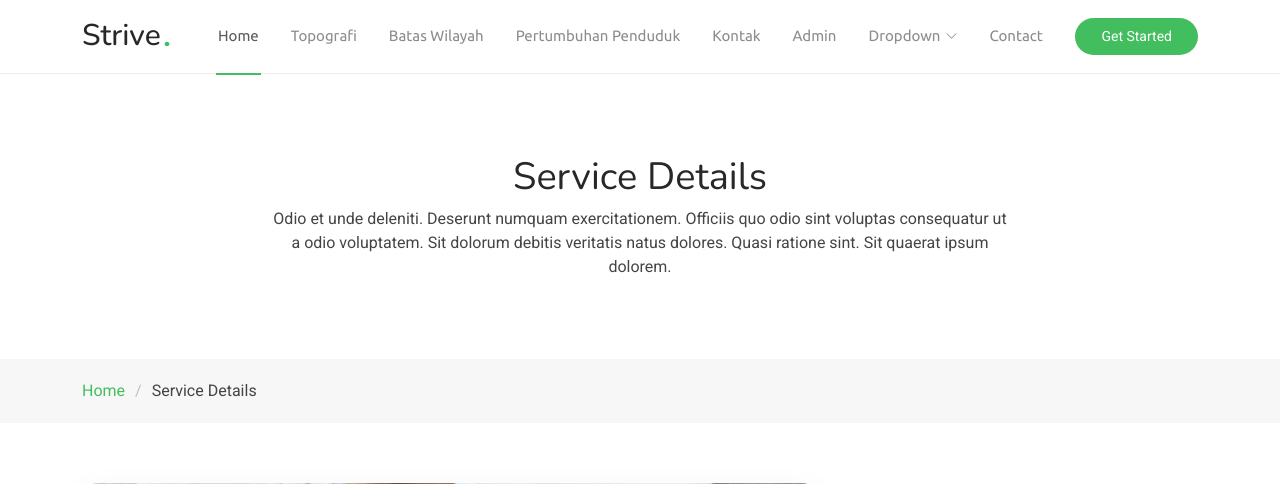
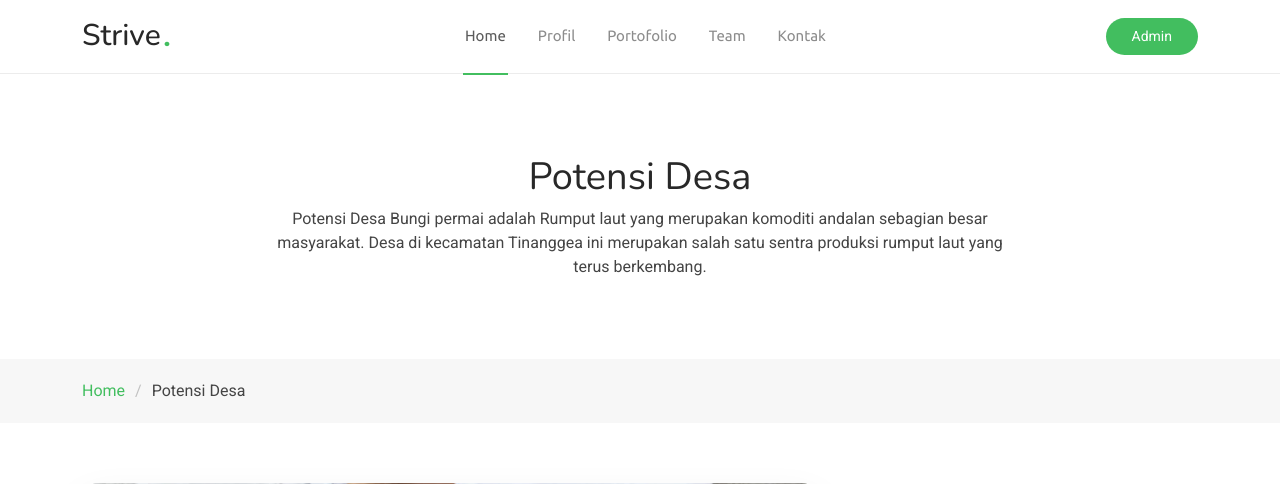
Before and after one commit to Rqq-al22/Web_pakB, a PHP site: page /strive/service-details3.php in a window 1280 px wide. Shown: the top 484 px of the page. Run offline with PHP 8.4, Linux system fonts and the light colour scheme; data comes from the database, SQL or seed files in the repository.

Commit message:
service-details3.php

```diff
--- a/strive/service-details3.php
+++ b/strive/service-details3.php
@@ -53,34 +53,15 @@
      <nav id="navmenu" class="navmenu">
         <ul>
           <li><a href="#hero" class="active">Home</a></li>
-          <li><a href="#about">Topografi</a></li>
-          <li><a href="#services">Batas Wilayah</a></li>
-          <li><a href="#portfolio">Pertumbuhan Penduduk</a></li>
-          <li><a href="#pricing">Kontak</a></li>
-          <li><a href="blog.html">Admin</a></li>
-          <li class="dropdown"><a href="#"><span>Dropdown</span> <i class="bi bi-chevron-down toggle-dropdown"></i></a>
-            <ul>
-              <li><a href="#">Dropdown 1</a></li>
-              <li class="dropdown"><a href="#"><span>Deep Dropdown</span> <i class="bi bi-chevron-down toggle-dropdown"></i></a>
-                <ul>
-                  <li><a href="#">Deep Dropdown 1</a></li>
-                  <li><a href="#">Deep Dropdown 2</a></li>
-                  <li><a href="#">Deep Dropdown 3</a></li>
-                  <li><a href="#">Deep Dropdown 4</a></li>
-                  <li><a href="#">Deep Dropdown 5</a></li>
-                </ul>
-              </li>
-              <li><a href="#">Dropdown 2</a></li>
-              <li><a href="#">Dropdown 3</a></li>
-              <li><a href="#">Dropdown 4</a></li>
-            </ul>
-          </li>
-          <li><a href="#contact">Contact</a></li>
+          <li><a href="#services">Profil</a></li>
+          <li><a href="#portfolio">Portofolio</a></li>
+          <li><a href="#team">Team</a></li>
+          <li><a href="#contact">Kontak</a></li>
         </ul>
         <i class="mobile-nav-toggle d-xl-none bi bi-list"></i>
       </nav>
 
-      <a class="cta-btn" href="#about">Get Started</a>
+      <a class="cta-btn" href="#about">Admin</a>
 
     </div>
   </header>
@@ -93,12 +74,9 @@
         <div class="container">
           <div class="row d-flex justify-content-center text-center">
             <div class="col-lg-8">
-              <h1 class="heading-title">Service Details</h1>
+              <h1 class="heading-title">Potensi Desa</h1>
               <p class="mb-0">
-                Odio et unde deleniti. Deserunt numquam exercitationem. Officiis quo
-                odio sint voluptas consequatur ut a odio voluptatem. Sit dolorum
-                debitis veritatis natus dolores. Quasi ratione sint. Sit quaerat
-                ipsum dolorem.
+                Potensi Desa Bungi permai adalah Rumput laut yang merupakan komoditi andalan sebagian besar masyarakat. Desa di kecamatan Tinanggea  ini merupakan salah satu sentra produksi rumput laut yang terus berkembang.
               </p>
             </div>
           </div>
@@ -108,7 +86,7 @@
         <div class="container">
           <ol>
             <li><a href="index.html">Home</a></li>
-            <li class="current">Service Details</li>
+            <li class="current">Potensi Desa</li>
           </ol>
         </div>
       </nav>
@@ -297,4 +275,5 @@
 
 </body>
 
+
 </html>
```
